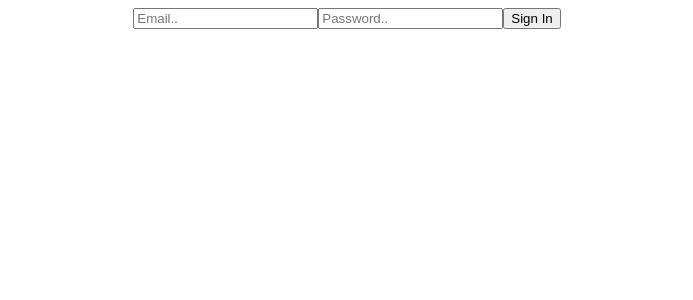
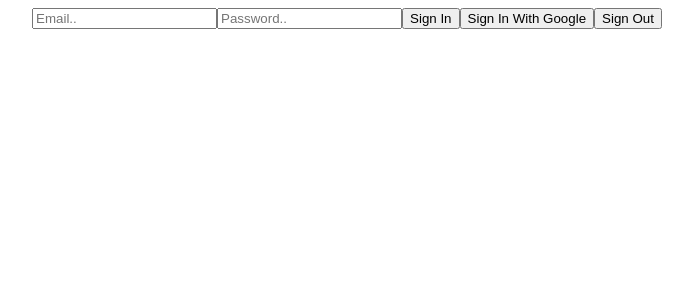
Before and after one commit to qu-ngx/fbase-react, a React (Create React App) app: page / in a window 1280 px wide. Shown: the top 300 px of the page, without its empty margins (293-986 px from the left). Built offline with nearby package versions, Linux system fonts and the light colour scheme; no server answers.

Commit message:
firebase auth example complete

```diff
--- a/src/components/auth.js
+++ b/src/components/auth.js
@@ -1,30 +1,62 @@
-import { auth } from "../config/firebase";
-import { createUserWithEmailAndPassword } from "firebase/auth";
+import { auth, googleProvider } from "../config/firebase";
+import { createUserWithEmailAndPassword, signInWithPopup, signOut } from "firebase/auth";
 import { useState } from "react";
 
 export const Auth = () => {
     const [email, setEmail] = useState("");
     const [password, setPassword] = useState("");
 
+    console.log(auth?.currentUser?.email);
+
+    const logout = async () => {
+        try {
+            await signOut(auth);
+            alert("Log Out Successfully");
+        } catch (err) {
+            console.log(err);
+            alert("Nobody to log out");
+        }
+
+    }
+
+
     const signIn = async () => {
         try {
             await createUserWithEmailAndPassword(auth, email, password);
+            alert(`Signed In`);
         } catch (err) {
             console.error(err);
         }
+
     };
+
+    const signInWithGoogle = async () => {
+        try {
+            await signInWithPopup(auth, googleProvider);
+            alert(`Signed In`);
+        } catch (err) {
+            console.error(err);
+        }
+    }
 
     return (
         <div>
+
             <input
                 placeholder="Email.."
                 onChange={(e) => setEmail(e.target.value)}
             />
+
             <input
                 placeholder="Password.."
                 onChange={(e) => setPassword(e.target.value)}
             />
             <button onClick={signIn}> Sign In </button>
+
+            <button onClick={signInWithGoogle}> Sign In With Google</button>
+
+            <button onClick={logout}> Sign Out</button>
+
         </div>
     );
 }
```
